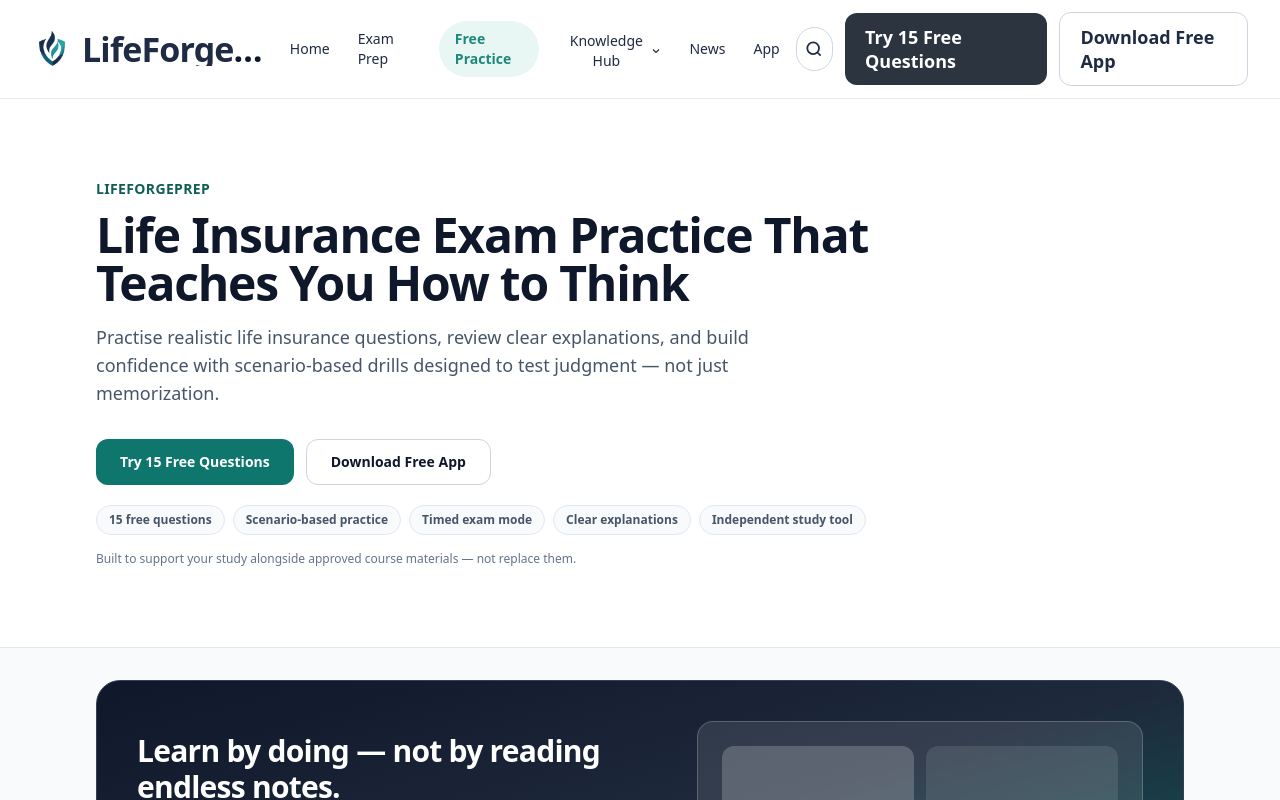
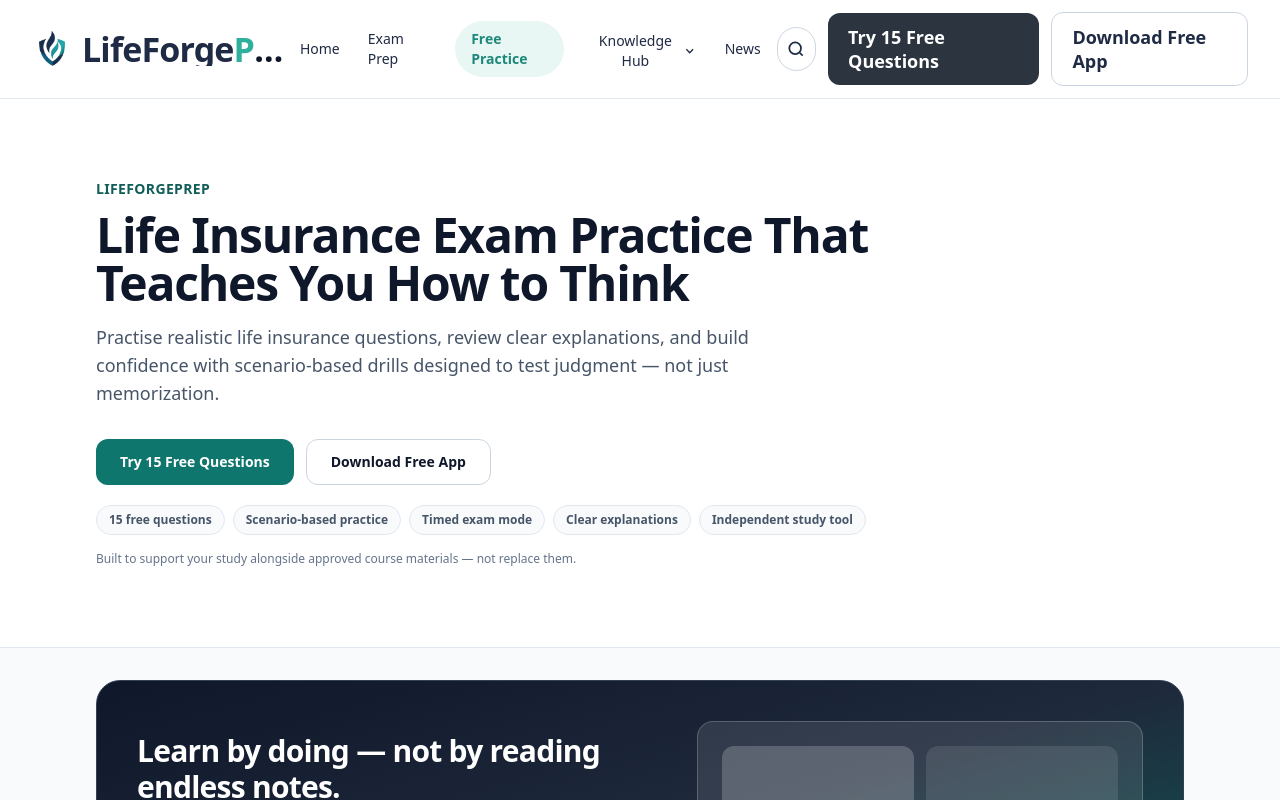
Before and after one commit to jfitz80/LifeForgeStudyPrep, a Next.js app: page / in a window 1280 px wide. Shown: the top 800 px of the page. Built offline with nearby package versions, Linux system fonts and the light colour scheme.

Commit message:
Remove duplicate app header link

```diff
--- a/components/editorial/SiteHeader.tsx
+++ b/components/editorial/SiteHeader.tsx
@@ -15,8 +15,7 @@ const primaryLinks: NavLink[] = [
   { label: 'Home', href: '/' },
   { label: 'Exam Prep', href: '/exam-prep' },
   { label: 'Free Practice', href: '/free-practice', accent: true },
-  { label: 'News', href: '/news' },
-  { label: 'App', href: '/app' }
+  { label: 'News', href: '/news' }
 ];
 
 const knowledgeLinks: NavLink[] = [
```
